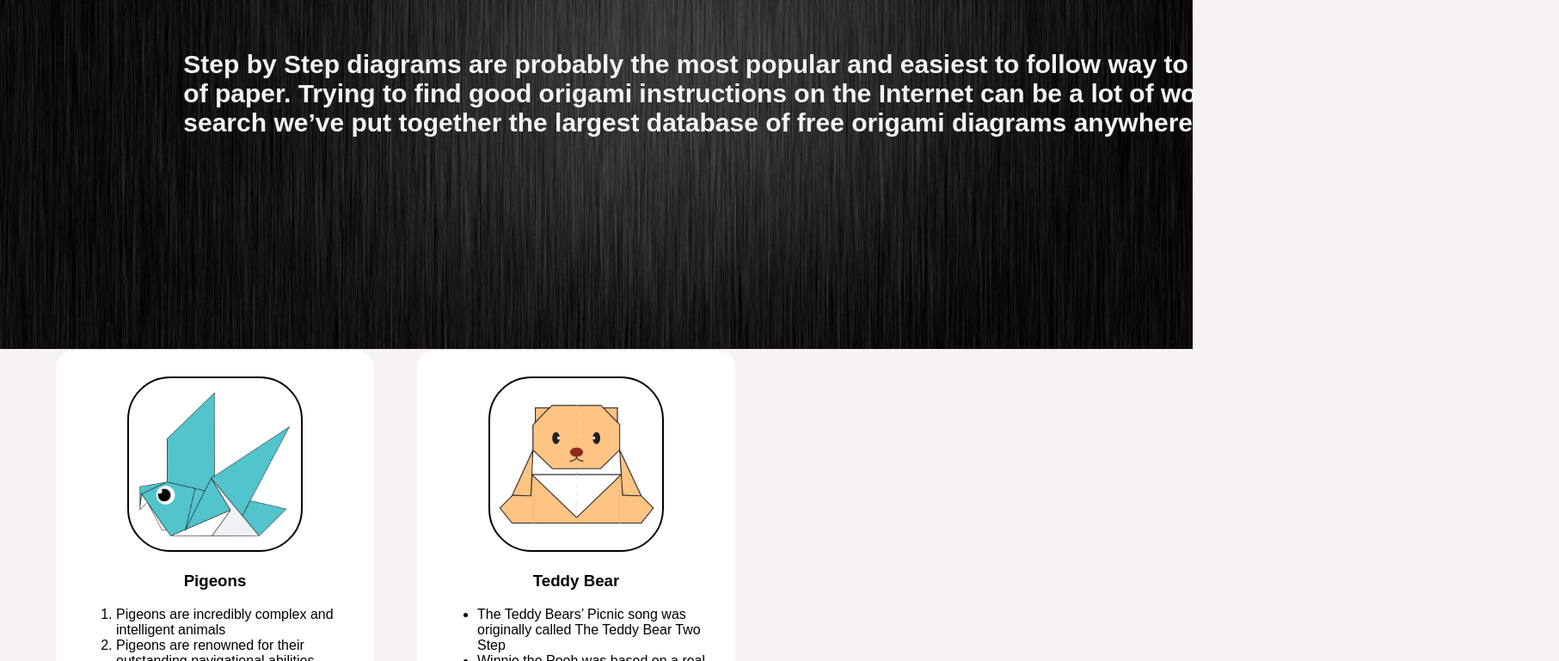
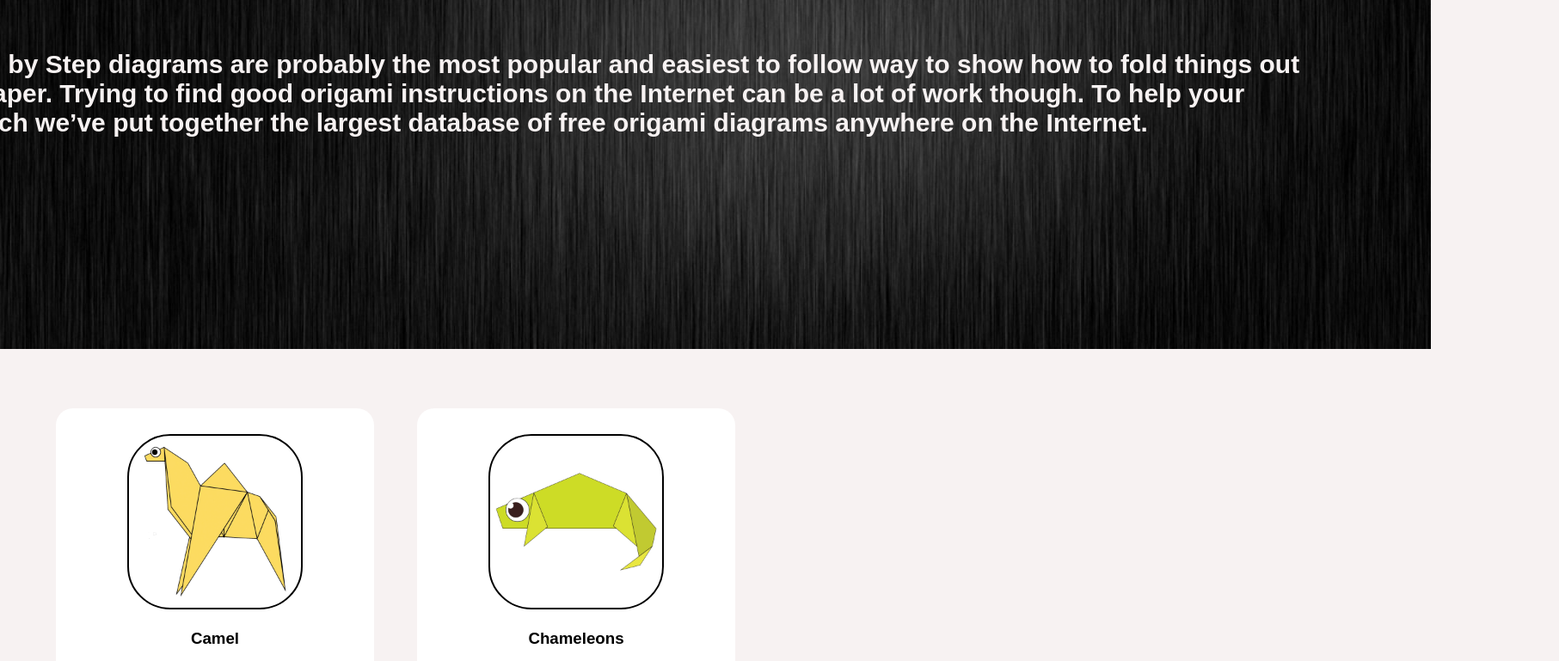
Before and after one commit to PranavKrishnaa/Origami-Website---2, a plain HTML site: page index.html in a window 1280 px wide. Shown: the part 248-1017 px from the top of the page at 86% size, 1813 px wide, since content can reach past the window. Drawn offline with Linux system fonts and the light colour scheme.

Commit message:
Add files via upload

```diff
--- a/styles.css
+++ b/styles.css
@@ -28,7 +28,7 @@ a:visited{
 }
 
 .bodyimg{
-    position: absolute;
+    position: relative;
 }
 .bodyimg p{
     color:#f7f2f2;
@@ -46,7 +46,7 @@ a:visited{
     width: 1600px;
     position: absolute;
     top:40%;
-    left:80%;
+    left:45%;
     transform: translate(-40%, -40%);
 }
 .grid{
```
Also changed, not shown: about.html (+1 -1 lines), index.html (+3 -3 lines).
